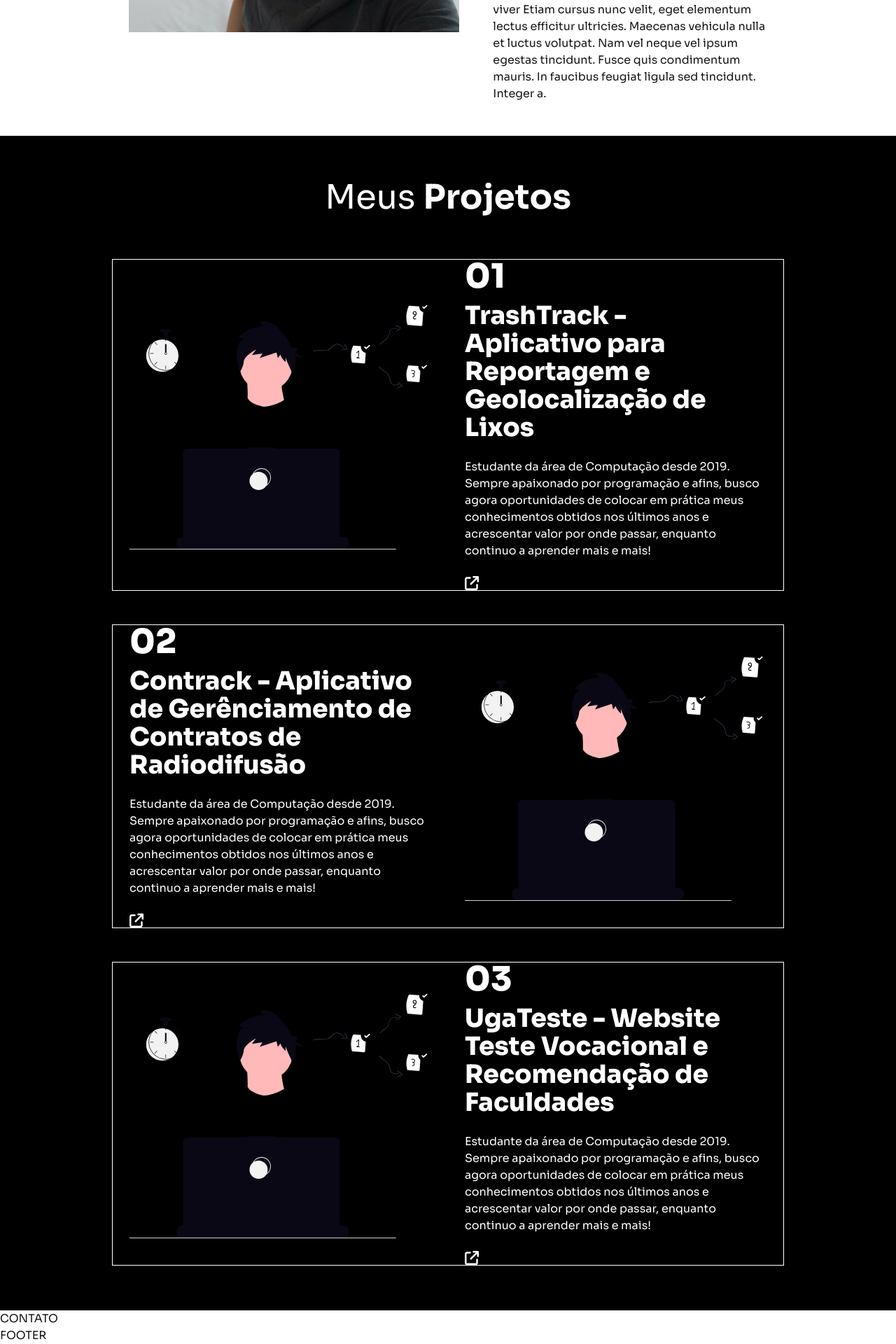
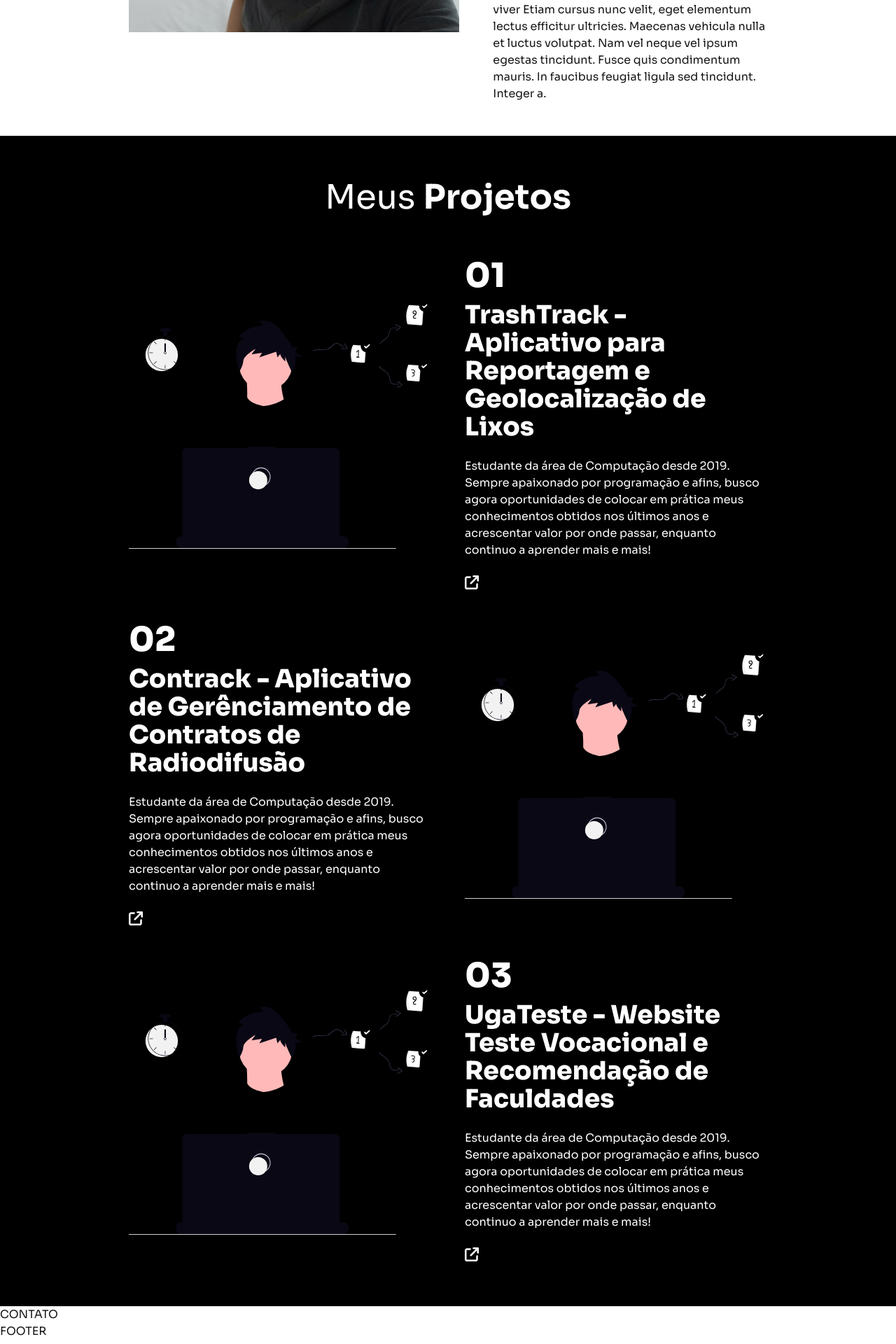
Before and after one commit to VictorRms03/Meu-Portfolio, a Next.js app: page / in a window 1280 px wide. Shown: the part 2756-4676 px from the top of the page at 70% size. Built offline with nearby package versions, Linux system fonts and the light colour scheme.

Commit message:
style: remoção de classes inuteis

```diff
--- a/src/components/Header.tsx
+++ b/src/components/Header.tsx
@@ -21,7 +21,7 @@ export default function Header() {
                     </div>
                 </Link>
 
-                <nav className="hidden md:flex gap-6 text-black font-medium">
+                <nav className="md:flex gap-6 text-black font-medium">
                     <Link href="#skills" scroll={true} className="hover:text-grey-800 transition">Habilidades</Link>
                     <Link href="#experience" scroll={true} className="hover:text-grey-800 transition">Experiências</Link>
                     <Link href="#sobre" scroll={true} className="hover:text-grey-800 transition">Sobre mim</Link>
@@ -29,15 +29,15 @@ export default function Header() {
                     <Link href="#contato" scroll={true} className="hover:text-grey-800 transition">Contato</Link>
                 </nav>
 
-                <div className="hidden md:block">
+                <div>
 
-                    <a href="/archives/Curriculum Vitae - Victor Ramos.pdf" target="_blank">
+                    <Link href="/archives/Curriculum Vitae - Victor Ramos.pdf" target="_blank">
 
                         <button className="bg-black text-white px-4 py-2 rounded hover:bg-gray-800 transition flex items-center gap-2">
                             Currículo <Image src="/icons/download.svg" alt="icone download" width={15} height={15}/>
                         </button>
 
-                    </a>
+                    </Link>
 
                 </div>
 
--- a/src/components/Projetos/ProjetosList.tsx
+++ b/src/components/Projetos/ProjetosList.tsx
@@ -5,7 +5,7 @@ export default function HeroSocials() {
 
         <div className="w-full flex flex-col justify-center items-center gap-12 mt-16">
 
-            <div className="max-w-9/12 mx-auto px-6 flex flex-col md:flex-row items-center justify-between gap-12 border border-white">
+            <div className="max-w-9/12 mx-auto px-6 flex flex-col md:flex-row items-center justify-between gap-12">
 
                 <div className="w-1/2">
 
@@ -31,7 +31,7 @@ export default function HeroSocials() {
 
             </div>
 
-            <div className="max-w-9/12 mx-auto px-6 flex flex-col md:flex-row items-center justify-between gap-12 border border-white">
+            <div className="max-w-9/12 mx-auto px-6 flex flex-col md:flex-row items-center justify-between gap-12">
 
                 <div className="w-1/2">
 
@@ -57,7 +57,7 @@ export default function HeroSocials() {
 
             </div>
 
-            <div className="max-w-9/12 mx-auto px-6 flex flex-col md:flex-row items-center justify-between gap-12 border border-white">
+            <div className="max-w-9/12 mx-auto px-6 flex flex-col md:flex-row items-center justify-between gap-12">
 
                 <div className="w-1/2">
 
```
